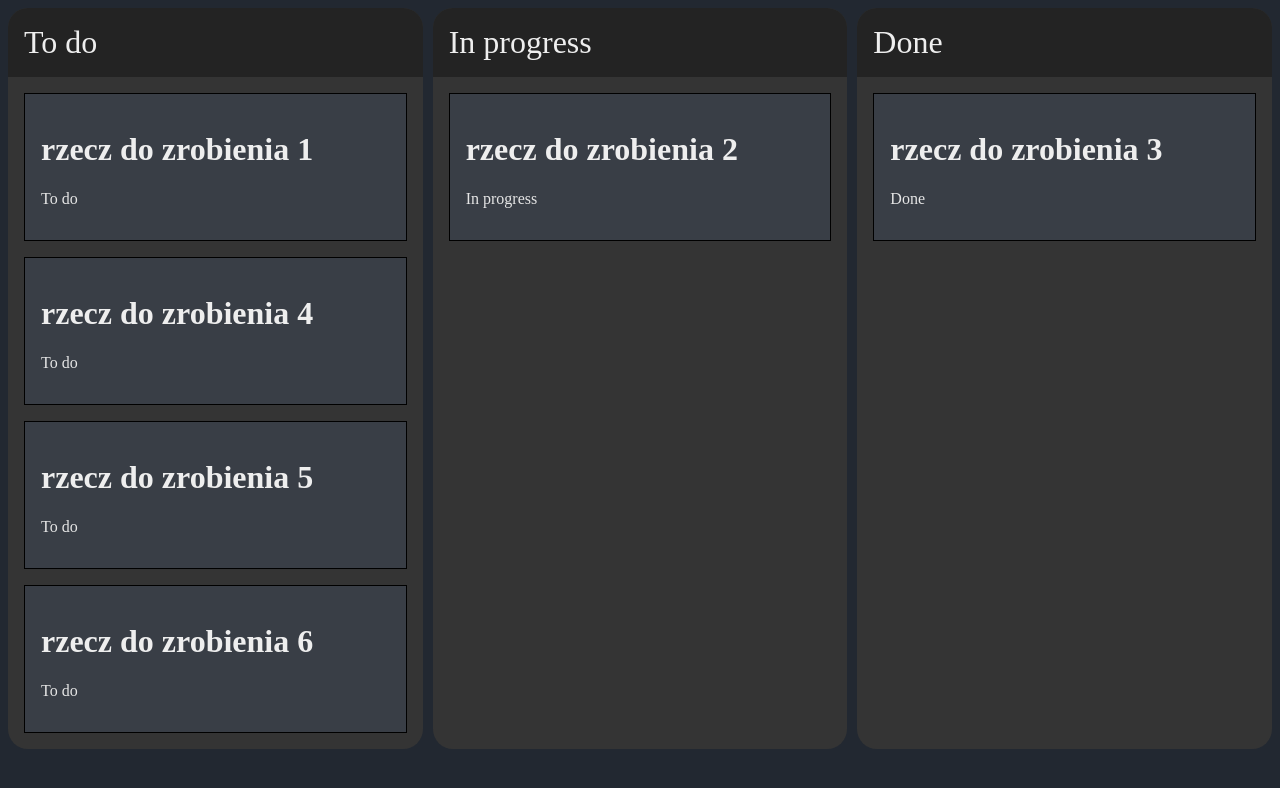
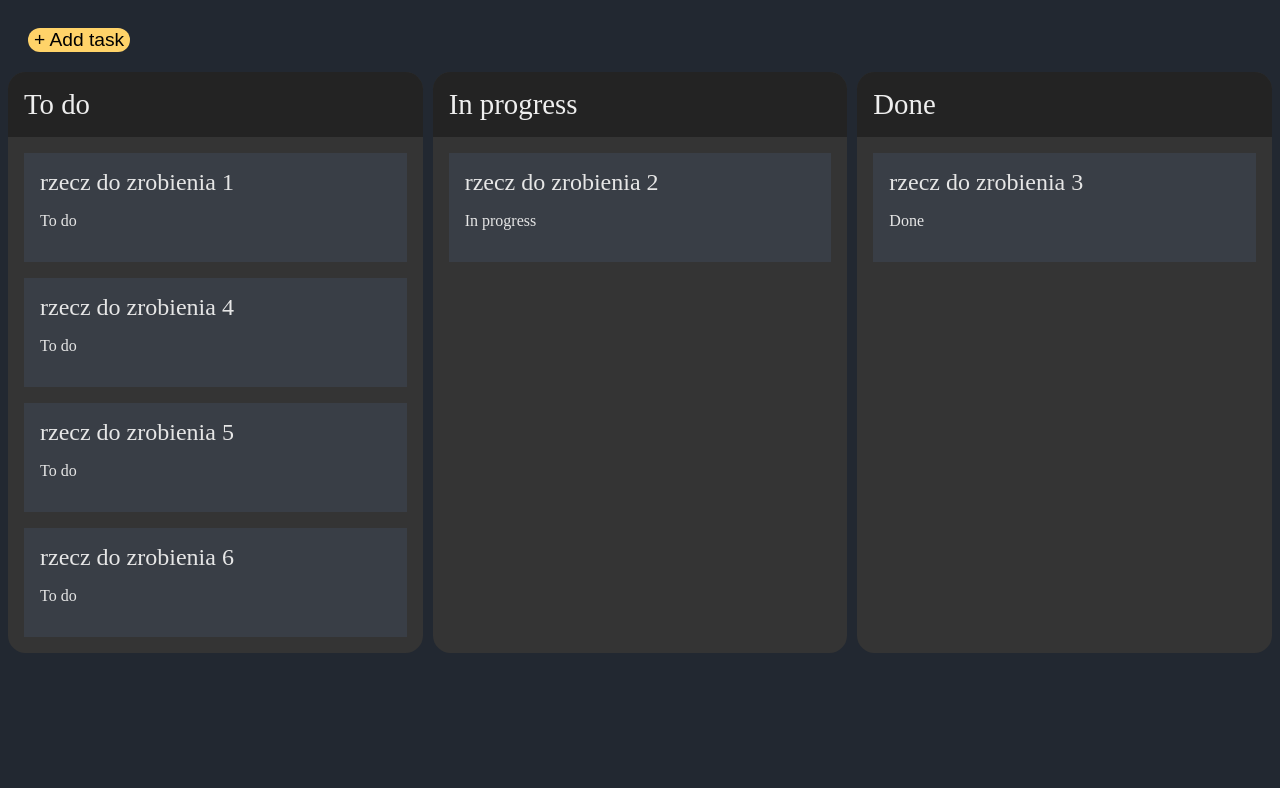
Before and after one commit to karol71927/ToDo, an Angular app: page / in a window 1280 px wide. Shown: the top 788 px of the page. Built offline with nearby package versions, Linux system fonts and the light colour scheme.

Commit message:
adding styles

```diff
--- a/src/app/modal/modal.component.html
+++ b/src/app/modal/modal.component.html
@@ -44,4 +44,8 @@
     </div>
   </div>
 </div>
-<div class="background" [ngStyle]="{ display: getDisplay() }"></div>
+<div
+  class="background"
+  [ngStyle]="{ display: getDisplay() }"
+  (click)="modalClose()"
+></div>
--- a/src/app/modal/modal.component.scss
+++ b/src/app/modal/modal.component.scss
@@ -83,7 +83,7 @@
       background-color: colors.$button-yellow-1;
       color: colors.$button-text-dark-1;
       border: none;
-      border-radius: 0.5rem;
+      border-radius: size.$border-radius-s;
       margin: 0.5rem;
       margin-right: 0;
       align-self: flex-end;
@@ -100,7 +100,3 @@
     }
   }
 }
-
-.ng-select.custom {
-  // border-radius: size.$border-radius-s;
-}
--- a/src/app/task-board/task-board.component.html
+++ b/src/app/task-board/task-board.component.html
@@ -1,3 +1,4 @@
+<button class="add-task-button">+ Add task</button>
 <div *ngIf="taskList" class="board">
   <div *ngFor="let status of taskStatus | enumToArray" class="board_column">
     <div class="board_column_header">{{ status }}</div>
--- a/src/app/task-board/task-board.component.scss
+++ b/src/app/task-board/task-board.component.scss
@@ -12,10 +12,30 @@
 
     &_header {
       background-color: colors.$background-dark-4;
-      font-size: 2rem;
+      font-size: size.$text-size-xxl;
       color: colors.$text-light-1;
       padding: 1rem;
       border-radius: size.$border-radius-xl size.$border-radius-xl 0 0;
     }
   }
 }
+
+.add-task-button {
+  margin: 20px;
+  background-color: colors.$button-yellow-1;
+  color: colors.$button-text-dark-1;
+  border: none;
+  border-radius: size.$border-radius-m;
+  font-size: size.$text-size-l;
+}
+
+@media screen and (max-width: 600px) {
+  .board {
+    display: flex;
+    flex-direction: column;
+
+    &_column {
+      margin: 20px 10px;
+    }
+  }
+}
--- a/src/app/task.service.ts
+++ b/src/app/task.service.ts
@@ -22,4 +22,8 @@ export class TaskService {
   updateTask(id: number, task: Task): Observable<any> {
     return this.httpClient.put(`${this.baseUrl}/tasks/${id}`, task);
   }
+
+  addTask(task: Task) {
+    return this.httpClient.post(`${this.baseUrl}/tasks`, task);
+  }
 }
--- a/src/app/task/task.component.html
+++ b/src/app/task/task.component.html
@@ -1,6 +1,6 @@
 <div *ngIf="task">
   <div class="task" (click)="openModal()">
-    <h1>{{ task.name }}</h1>
+    <div class="task_name">{{ task.name }}</div>
     <p>{{ task.status }}</p>
   </div>
 
--- a/src/app/task/task.component.scss
+++ b/src/app/task/task.component.scss
@@ -1,9 +1,14 @@
 @use "../../colors.scss";
+@use "../../size.scss";
 
 .task {
   display: block;
   margin: 1rem;
   padding: 1rem;
-  border: 1px solid black;
   background-color: colors.$background-dark-2;
+
+  &_name {
+    font-size: size.$text-size-xl;
+    color: colors.$text-light-2;
+  }
 }
--- a/src/size.scss
+++ b/src/size.scss
@@ -1,5 +1,12 @@
-$border-radius-xl: 20px;
-$border-radius-m: 10px;
-$border-radius-s: 5px;
+$border-radius-xl: 1.1rem;
+$border-radius-m: 0.8rem;
+$border-radius-s: 0.5rem;
 
 $gap-m: 10px;
+
+$text-size-default: 16px;
+$text-size-xxl: 1.8rem;
+$text-size-xl: 1.5rem;
+$text-size-l: 1.2rem;
+$text-size-m: 1rem;
+$text-size-s: 0.8rem;
--- a/src/styles.scss
+++ b/src/styles.scss
@@ -1,8 +1,10 @@
 @use "colors.scss";
+@use "size.scss";
 @import "~@ng-select/ng-select/themes/default.theme.css";
 
 body {
   background-color: colors.$background-dark-1;
+  font-size: size.$text-size-default;
 }
 
 h1 {
```
